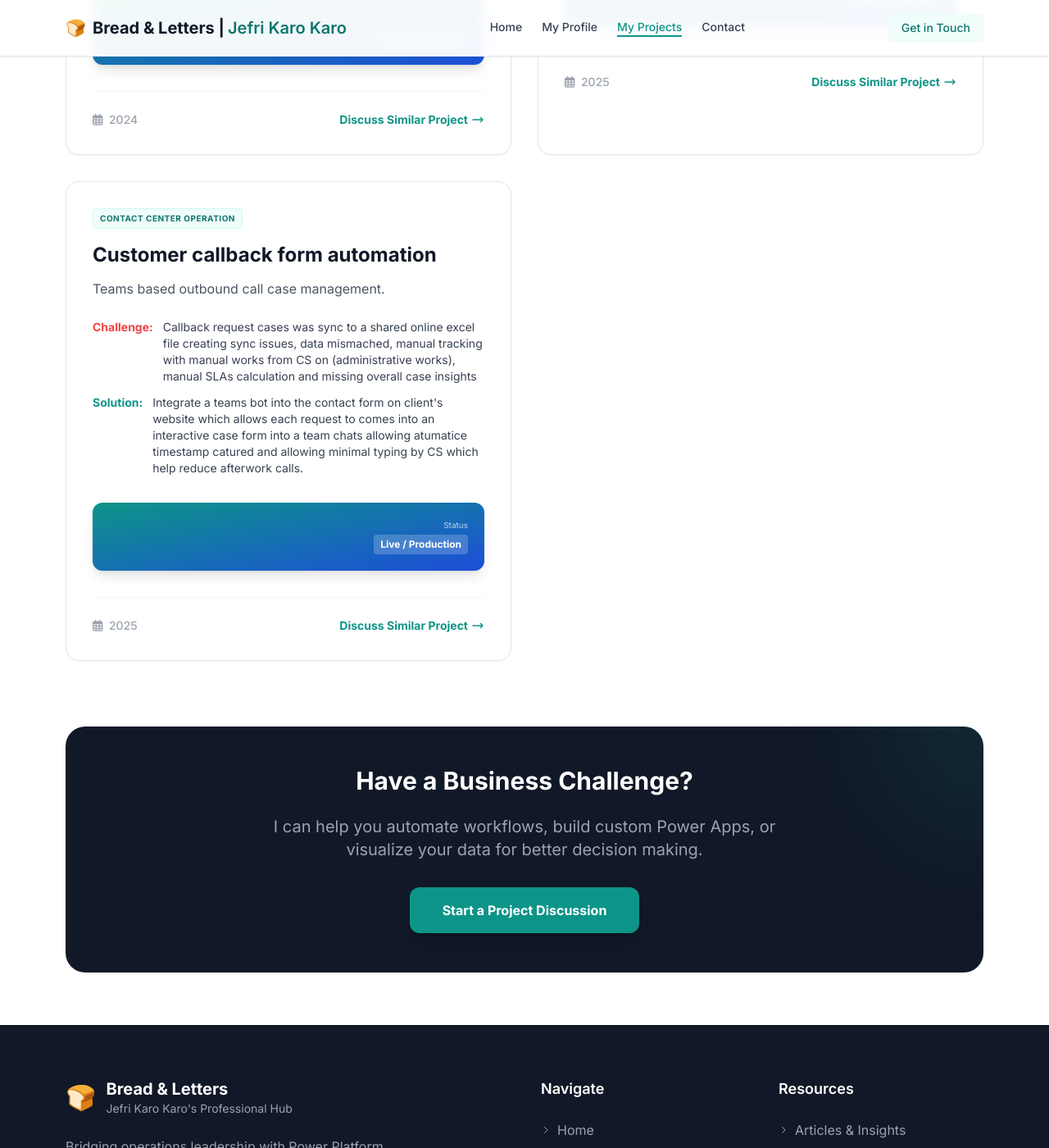
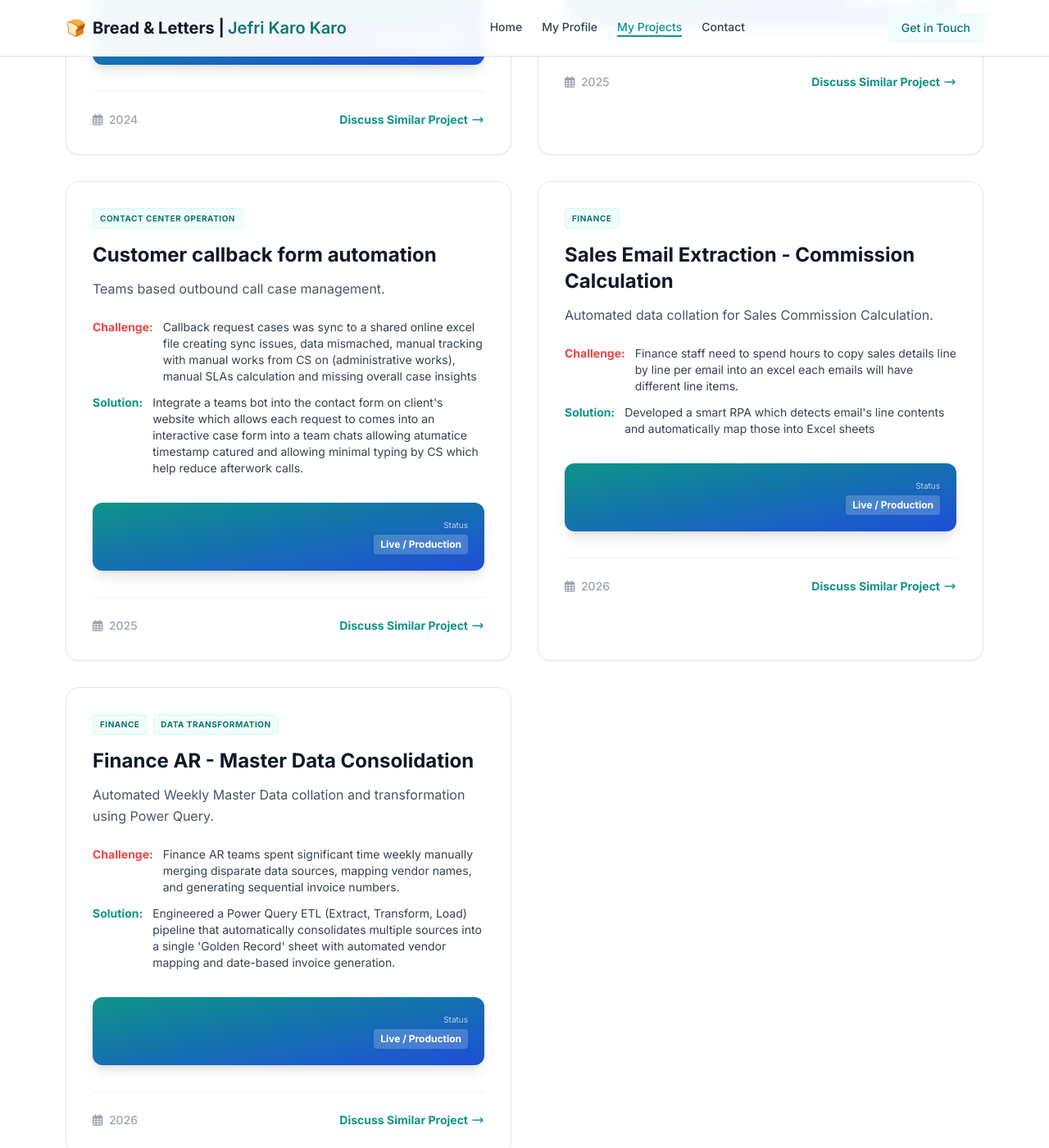
Before and after one commit to TheKaroKaro/BreadandLetters, a Jekyll site: the page built from portfolio.md, in a window 1280 px wide and 1400 px high, scrolled down 1456 px. Shown: the whole window at 82% size. Built offline with Jekyll 4.4.1, drawn with Linux system fonts in a browser that asks for light colours; nearby versions of some CDN libraries.

Commit message:
update projects

```diff
--- a/_data/projects.yml
+++ b/_data/projects.yml
@@ -53,3 +53,38 @@
       value: "Saved 0.78 hours / months."
 
   year: "2025"
+
+- title: "Sales Email Extraction - Commission Calculation"
+  description: "Automated data collation for Sales Commission Calculation."
+  categories: ["Finance"]
+  challenge: "Finance staff need to spend hours to copy sales details line by line per email into an excel each emails will have different line items."
+  solution: "Developed a smart RPA which detects email's line contents and automatically map those into Excel sheets"
+  results:
+   - label: "Efficiency"
+     value: "Saved 36.5 hours / month."
+
+   - label: "Accuracy"
+     value: "100% elimination of manual entry errors."
+
+   - label: "Speed"
+     value: "Immediate data availability upon email receipt."
+
+  year: "2026"
+
+
+- title: "Finance AR - Master Data Consolidation"
+  description: "Automated Weekly Master Data collation and transformation using Power Query."
+  categories: ["Finance", "Data Transformation"]
+  challenge: "Finance AR teams spent significant time weekly manually merging disparate data sources, mapping vendor names, and generating sequential invoice numbers."
+  solution: "Engineered a Power Query ETL (Extract, Transform, Load) pipeline that automatically consolidates multiple sources into a single 'Golden Record' sheet with automated vendor mapping and date-based invoice generation."
+  results:
+  - label: "Efficiency"
+    value: "Saved 12 hours / month."
+
+  - label: "Standardization"
+    value: "Eliminated 100% of manual VLOOKUP and 'Copy-Paste' errors."
+
+  - label: "Automation"
+    value: "Converted a multi-hour task into a single-click data refresh."
+
+  year: "2026"
```
Also changed, not shown: 1 other file.
